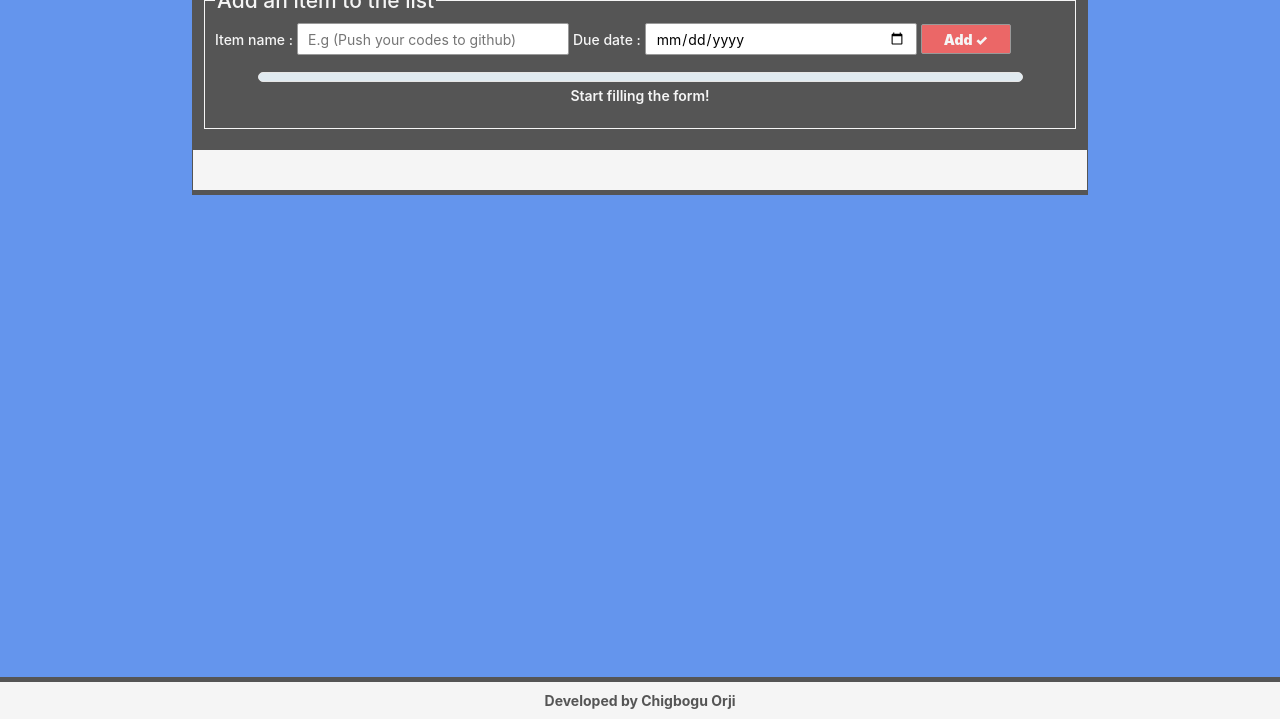
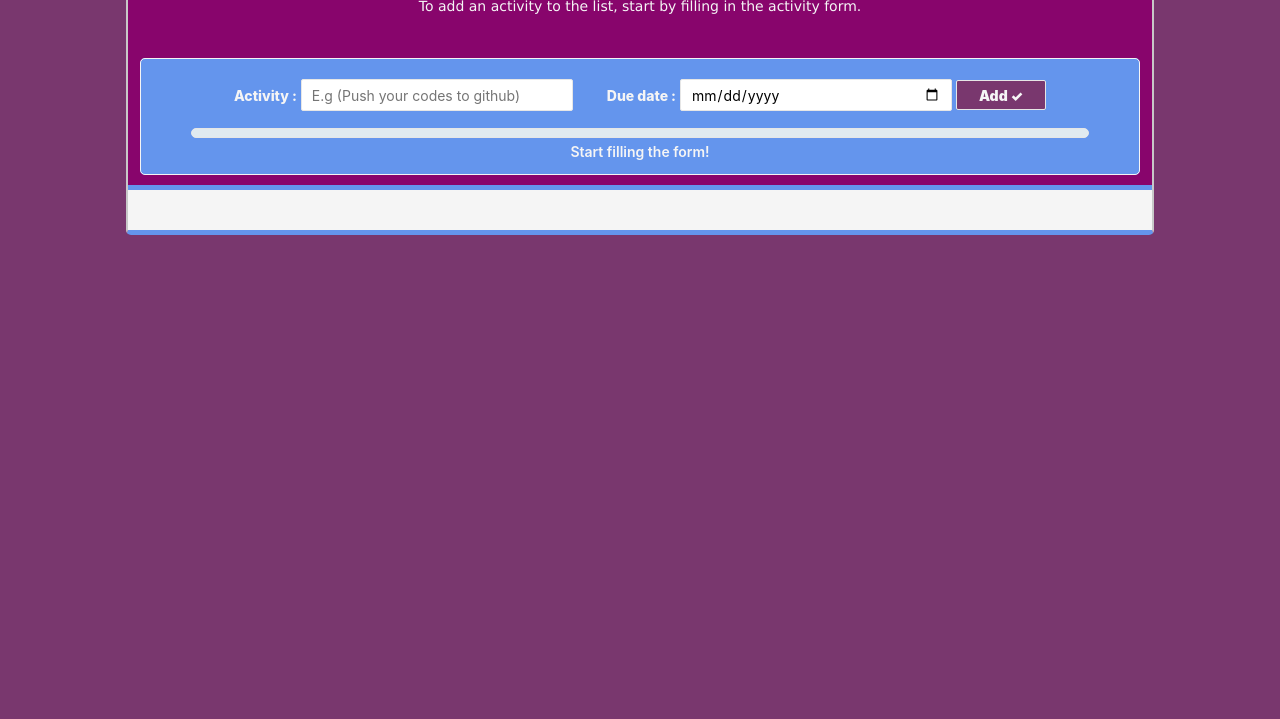
Before and after one commit to chiorji/activity-app, a plain HTML site: page index.html in a window 1280 px wide. Shown: the part 81-800 px from the top of the page. Drawn offline with nearby package versions, Linux system fonts and the light colour scheme.

Commit message:
odified UI and improved date output

```diff
--- a/index.html
+++ b/index.html
@@ -9,22 +9,23 @@
     <meta name="appliation" content="activity app">
     <meta name="author" content="Bright">
     <link rel="stylesheet" href="./public/css/main.css">
+    <script src="./public/js/moment.min.js"></script>
+    <script>
+      window.m = moment();
+    </script>
   </head>
 
   <body>
     <div class="wrapper">
       <header>
-        <h1>Activity app</h1>
+        <h1>MY ACTIVITY</h1>
+        <p>To add an activity to the list, start by filling in the activity form.</p>
       </header>
       <nav>
         <form name="todo" id="todo" action="">
           <fieldset>
-            <legend>
-              <h2>Add an item to the list</h2>
-            </legend>
-
             <div class="form-fields">
-              <label for="name">Item name :</label>
+              <label for="name">Activity :</label>
               <input type="text" id="name" placeholder="E.g (Push your codes to github)" required class="input">
 
               <label for="date">Due date :</label>
@@ -46,10 +47,6 @@
           <ul class="itemList"></ul>
         </section>
       </main>
-
-      <footer role="contentinfo" class="footer">
-        <strong>Developed by Chigbogu Orji</strong>
-      </footer>
     </div>
     <script>
       var numValid = 0,
--- a/public/css/main.css
+++ b/public/css/main.css
@@ -1,4 +1,11 @@
 @charset "UTF-8";
+
+:root {
+    --primary-blue: cornflowerblue;
+    --secondary-blue: rgb(13, 65, 163);
+    --primary-purple: rgb(121, 55, 110);
+    --secondary-purple: rgb(136, 5, 108);
+}
 
 body {
     color: rgb(245, 245, 245);
@@ -8,30 +15,36 @@ body {
     margin: 0;
     padding: 0;
     box-sizing: border-box;
-    background: cornflowerblue;
+    background: rgb(121, 55, 110);
+}
+
+.wrapper {
+    width: 80%;
+    margin: 10px auto 50px;
+    background: rgb(136, 5, 108);
+    border-style: solid;
+    border-width: 2px 2px 5px 2px;
+    border-color: rgb(200, 200, 200);
+    border-bottom-color: var(--primary-blue);
+    -moz-border-radius: 5px;
+    -webkit-border-radius: 5px;
+    border-radius: 5px;
 }
 
 h1,
 h2 {
     margin: 0;
     padding: 0;
-    font-weight: 500;
+    font-weight: 900;
 }
 
 header {
-    background: rgb(245, 245, 245);
-    color: rgb(235, 103, 103);
-    padding: 10px 15px;
-    border-bottom: 5px solid #555;
+    padding: 20px 0;
+    text-align: center;
+    font-family: 'Lucida Sans', 'Lucida Sans Regular', 'Lucida Grande', 'Lucida Sans Unicode', Geneva, Verdana, sans-serif;
 }
 
 nav {
-    width: 70%;
-    margin: 0 auto;
-    background: #555;
-    position: sticky;
-    top: 0;
-    z-index: 999;
     padding: 10px;
 }
 
@@ -46,7 +59,7 @@ main {
 button,
 input[type="text"],
 input[type="date"] {
-    border: 1px solid #999;
+    border: 1px solid rgb(230, 230, 230);
     border-radius: 2px;
     transform: none;
     font-family: inherit;
@@ -64,14 +77,14 @@ input[type="date"] {
 input:focus {
     outline-style: solid;
     outline-width: 2px;
-    outline-color: rgb(235, 103, 103);
+    outline-color: cornflowerblue;
 }
 
 button[type="submit"] {
     min-width: 90px;
     cursor: pointer;
     font-weight: 900;
-    background: rgb(235, 103, 103);
+    background: rgb(121, 55, 110);
     color: rgb(245, 245, 245);
 }
 
@@ -80,20 +93,29 @@ button[type="submit"]:hover {
 }
 
 form#todo label {
-    font-weight: 500;
+    display: inline-block;
+    font-weight: 800;
+}
+
+form#todo fieldset input+label {
+    margin-left: 30px;
 }
 
 fieldset {
     border: 1px solid rgb(245, 245, 245);
-    padding: 10px;
-    margin-bottom: 10px;
+    -moz-border-radius: 5px;
+    -webkit-border-radius: 5px;
+    border-radius: 5px;
+    padding: 20px 0 0;
+    text-align: center;
+    background: var(--primary-blue);
 }
 
 /*TRACK FORM PROGRESS
 --------------------------------------------*/
 .progress-wrap {
     width: 90%;
-    margin: 10px auto;
+    margin: 10px auto 0;
 }
 
 progress {
@@ -111,17 +133,17 @@ progress::-webkit-progress-bar {
 }
 
 progress::-webkit-progress-value {
-    background-color: cornflowerblue;
+    background-color: rgb(121, 55, 110);
     border-radius: 10px;
 }
 
 progress::-moz-progress-bar {
-    background-color: #329ad1;
+    background-color: #e0eaf0;
     border-radius: 10px;
 }
 
 progress::-moz-progress-value {
-    background-color: cornflowerblue;
+    background-color: rgb(121, 55, 110);
     border-radius: 10px;
 }
 
@@ -134,13 +156,12 @@ progress::-moz-progress-value {
 /*MAIN APP CONTAINER
 ------------------------------------------*/
 main {
-    width: 70%;
-    margin: 0 auto 100px;
     background: rgb(245, 245, 245);
-    color: #000;
+    color: var(--secondary-blue);
     padding: 20px;
-    border: 1px solid #555;
-    border-bottom-width: 5px;
+    border-style: solid;
+    border-width: 5px 0 0 0;
+    border-color: var(--primary-blue);
 }
 
 .itemList {
@@ -150,8 +171,8 @@ main {
 
 .itemList li {
     list-style: none;
-    border-top: 1px solid #999;
-    border-bottom: 1px solid #999;
+    border-top: 1px solid rgb(230, 230, 230);
+    border-bottom: 1px solid rgb(230, 230, 230);
     margin-top: -1px;
     padding: 0;
     padding: 15px 0;
@@ -159,6 +180,7 @@ main {
     width: 100%;
     text-align: left;
     display: block;
+    font-size: 20px;
 }
 
 .itemList li:hover {
@@ -166,7 +188,7 @@ main {
 }
 
 .itemList li:hover .action-btn {
-    color: rgb(235, 103, 103);
+    color: rgb(136, 5, 108);
 }
 
 .action-btn {
@@ -181,19 +203,8 @@ main {
 
 .date {
     font-weight: 500;
+    font-size: 14px;
+    display: inline-block;
+    margin-left: 30px;
+    color: rgb(136, 5, 108);
 }
-
-/*FOOTER CREDIT
------------------------------------------*/
-.footer {
-    position: fixed;
-    bottom: 0;
-    width: 100%;
-    padding: 10px;
-    min-height: 30px;
-    background: rgb(245, 245, 245);
-    color: #555;
-    border-top: 5px solid #555;
-    text-align: center;
-    box-sizing: border-box;
-}
--- a/public/js/main.js
+++ b/public/js/main.js
@@ -1,11 +1,14 @@
-console.log('Todo application');
-addToPage();
+console.log('My activity app');
+var listBox = document.querySelector('.itemList');
+moment();
+
+if ('localStorage' in window) {
+  updateDom();
   var
     form = document.forms.todo;
   form.addEventListener('submit', saveTodo, false);
 
-// add listener to the delete button
-window.addEventListener('click', (e) => {
+  listBox.addEventListener('click', (e) => {
     if (e.target.dataset.action !== 'delete') return;
     var id = e.target.dataset.id;
 
@@ -37,54 +40,47 @@ function saveTodo(e) {
       todos = [];
     }
 
-  // filter items with duplicate name
     var filtered = todos.filter((item) => item.name == todo.name);
     if (filtered.length == 0) {
       todos.push(todo);
       saveToStore(todos);
-    addToPage();
+      updateDom();
     }
     form.reset();
   }
 
-// get todo from the storage
+
   function getTodo() {
-  try {
     var todoItem = localStorage.getItem('todo');
-    return JSON.parse(todoItem);
-  } catch (e) {
-    return [];
-  }
+    return JSON.parse(todoItem) || '';
   }
 
-// save item to the storage
   function saveToStore(todos) {
     localStorage.setItem('todo', JSON.stringify(todos));
   }
 
-// add items to page
-function addToPage() {
+
+  function updateDom() {
     var todoItems = getTodo();
-  if (todoItems == null) return;
+    if (todoItems == null || !todoItems.length) return;
 
-  var listBox = document.querySelector('.itemList');
     if (listBox) listBox.innerHTML = '';
 
     listBox.innerHTML = todoItems.map(list => {
       return `<li class="listElem">
   <input type="checkbox" data-id="${list.id}" class="status" ${list.done ? 'checked' : ''}>
   <span>${list.name}</span>
-  <span class="date">(${list.date})</span>
+  <span class="date">( ${moment.utc(list.date, 'YYYY-MM-DD').fromNow()} )</span>
   <span title="delete" class="action-btn" data-action="delete" data-id="${list.id}">&times;</span></li>`
     }).join('');
   }
 
-// delete an item
+
   function deleteItem(itemId) {
     var items = getTodo();
     var filtered = items.filter((item) => item.id !== Number(itemId));
     saveToStore(filtered);
-  addToPage();
+    updateDom();
   }
 
   var el = document.querySelectorAll('.listElem');
@@ -92,7 +88,7 @@ var el = document.querySelectorAll('.listElem');
     elem.addEventListener('click', toggleStatus, false);
   });
 
-// toggle item status
+
   function toggleStatus(e) {
     if (!e.target.matches('input')) return;
     var id = e.target.dataset.id;
@@ -103,7 +99,10 @@ function toggleStatus(e) {
         items[x].done = !items[x].done;
         console.log(items[x]);
         saveToStore(items);
-      addToPage();
+        updateDom();
       }
     }
   }
+} else {
+  alert('Please!! Local storage is needed for an effective use of the app!')
+}
```
Lines whose indentation alone changed are shown as unchanged.
